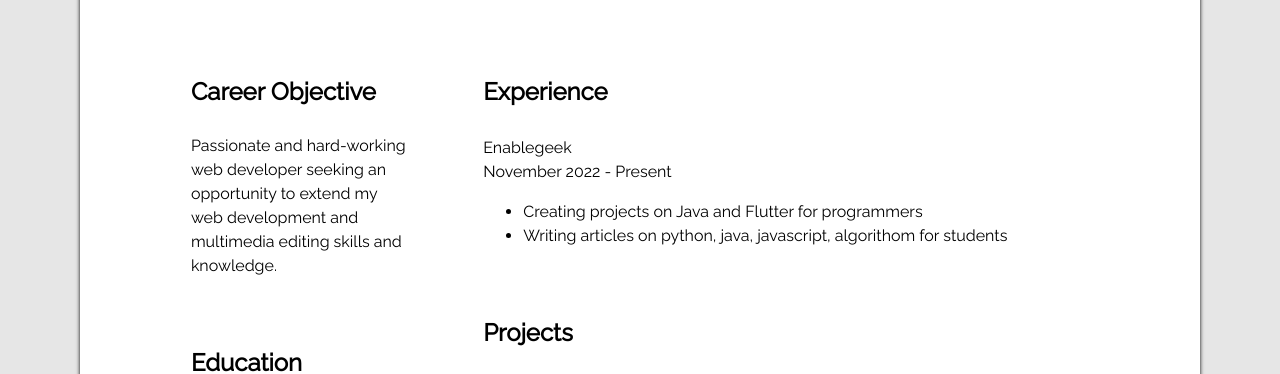
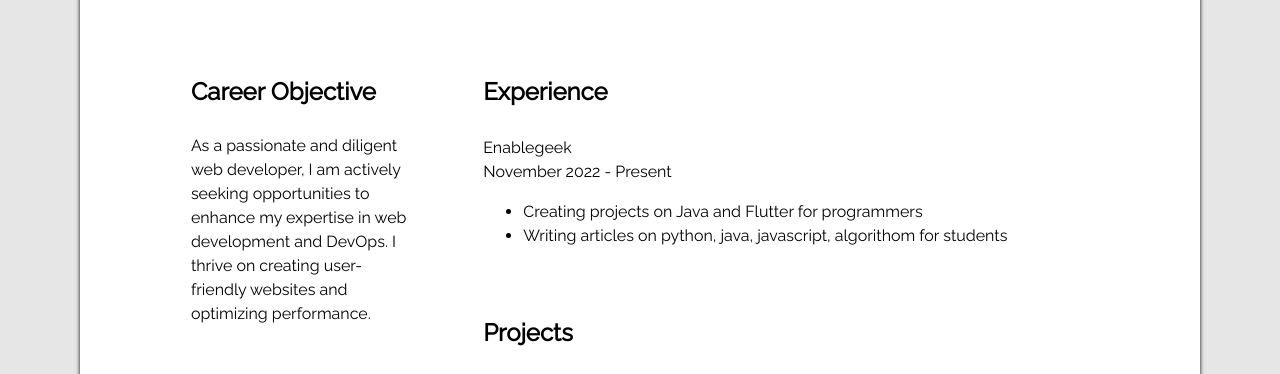
Before and after one commit to nafi-ullah/cv_html_css, a plain HTML site: page index.html in a window 1280 px wide. Shown: the part 242-616 px from the top of the page. Drawn offline with nearby package versions, Linux system fonts and the light colour scheme.

Commit message:
bio modified

```diff
--- a/index.html
+++ b/index.html
@@ -50,8 +50,9 @@
                 </div>
 
                 <div class="objective">
-                    Passionate and hard-working web developer seeking an opportunity to extend my web development and
-multimedia editing skills and knowledge.
+                    As a passionate and diligent web developer, I am actively seeking opportunities to
+                    enhance my expertise in web development and DevOps.
+                     I thrive on creating user-friendly websites and optimizing performance.
 
                 </div>
 
```
